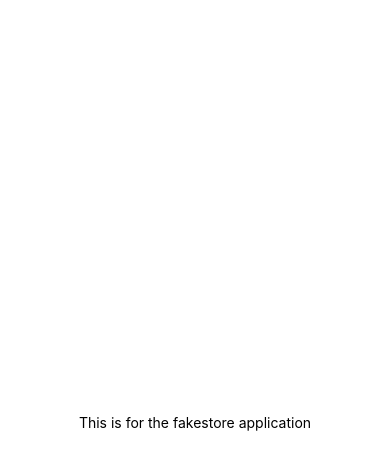
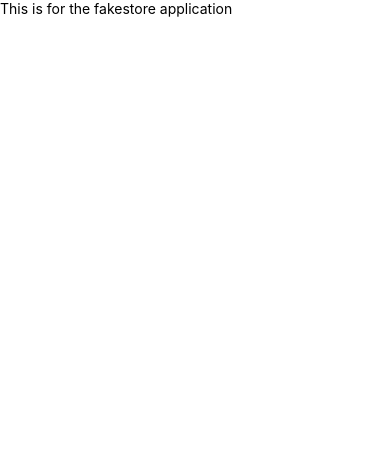
Before and after one commit to Praisecodes/fakestore-app, a React Native app: screen / in a window 390 px wide. Shown: the top 466 px of the page. Built offline with nearby package versions, Linux system fonts and the light colour scheme.

Commit message:
Minor changes

```diff
--- a/App.js
+++ b/App.js
@@ -11,9 +11,6 @@ export default function App() {
 
 const styles = StyleSheet.create({
   container: {
-    flex: 1,
     backgroundColor: '#fff',
-    alignItems: 'center',
-    justifyContent: 'center',
   },
 });
```
